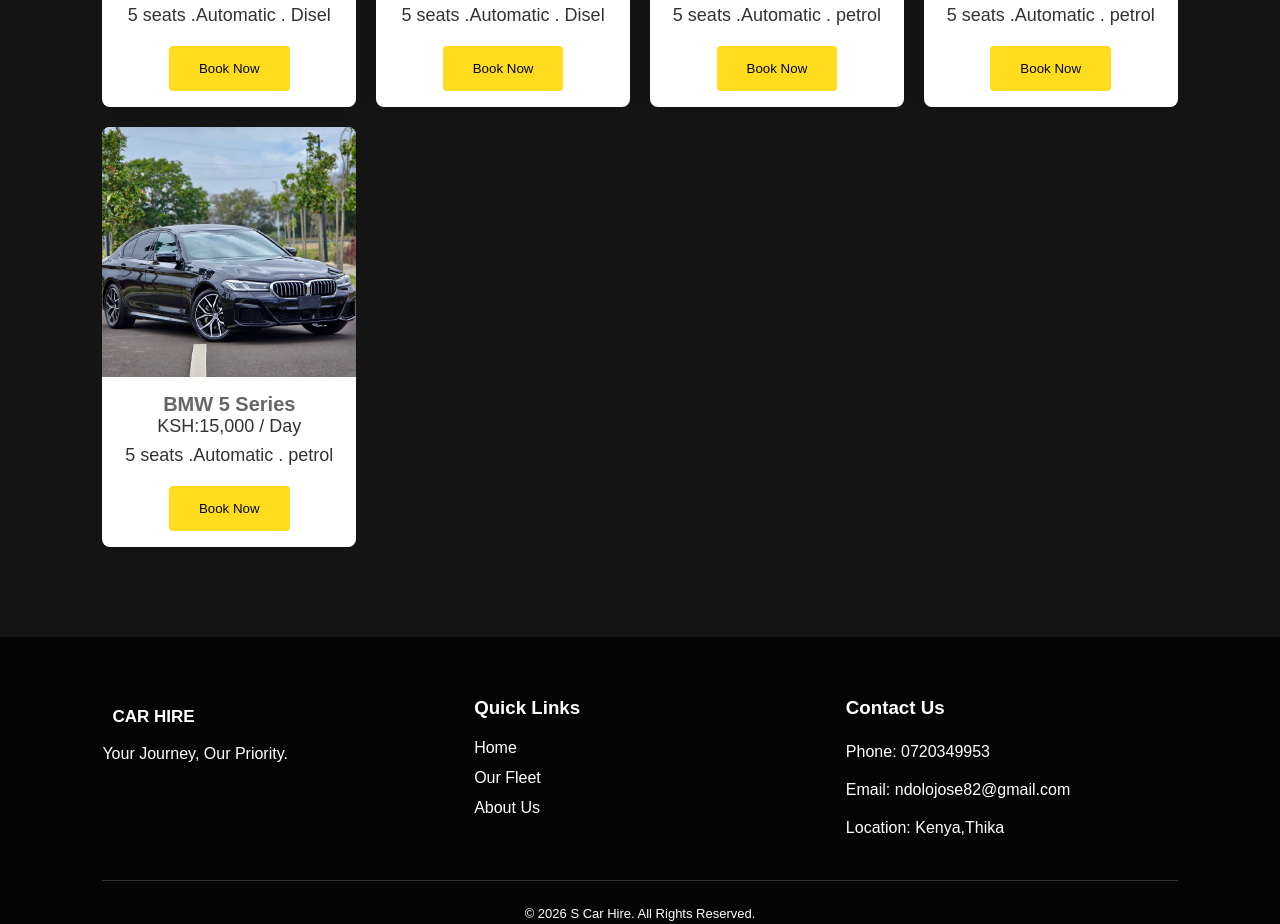
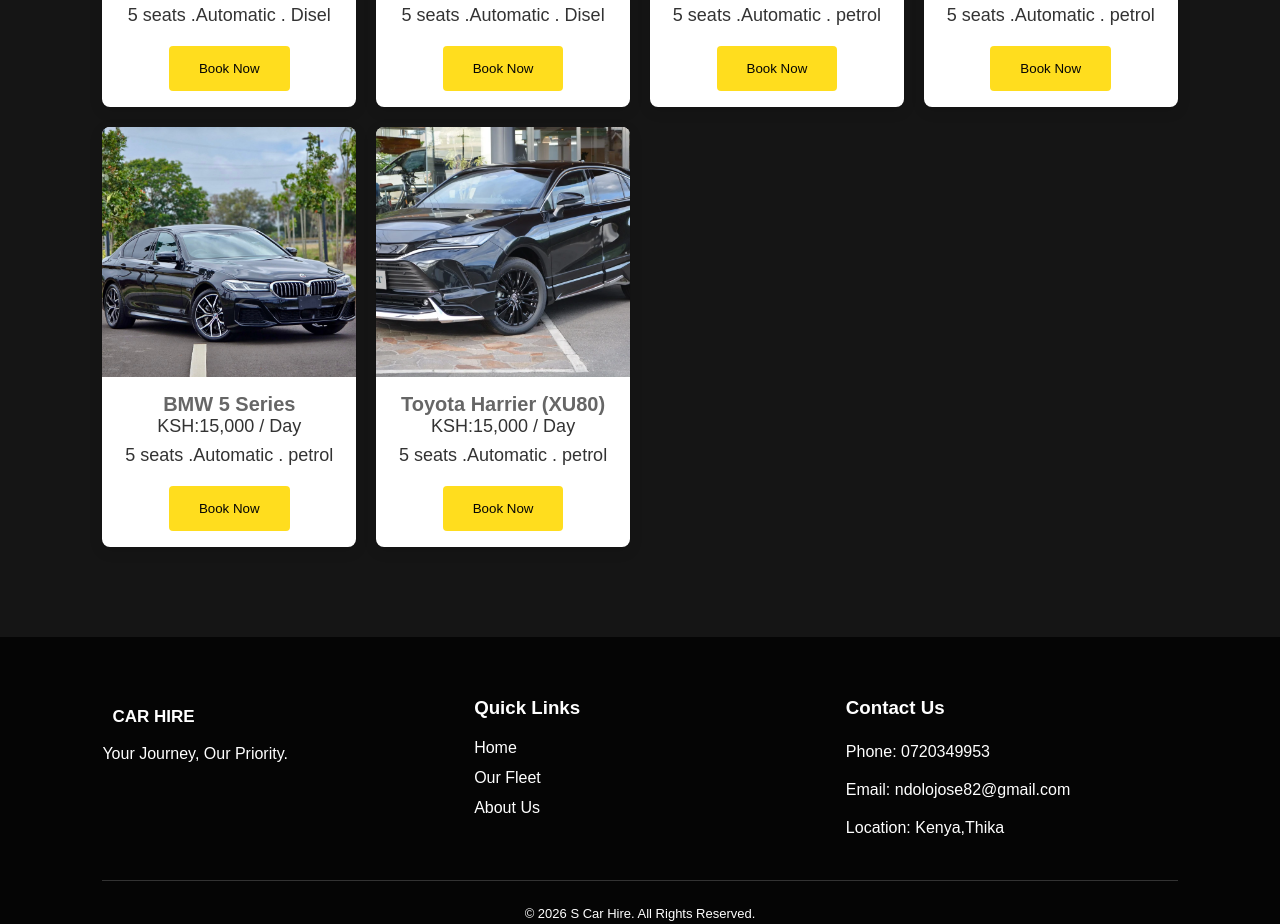
Before and after one commit to ndolojose82-coder/Car-Hire, a plain HTML site: page index.html in a window 1280 px wide. Shown: the part 2083-3007 px from the top of the page. Drawn offline with Linux system fonts and the light colour scheme.

Commit message:
second photo

```diff
--- a/index.html
+++ b/index.html
@@ -216,6 +216,20 @@
                     </figcaption>
 
                 </figure>
+
+
+               <figure class="fleet-item">
+                    <img src="./photos/harrier.webp" alt="Toyota Harrier (XU80)" loading="lazy">
+
+                    <figcaption>
+                        <h3>Toyota Harrier (XU80)</h3>
+                        <p>KSH:15,000 / Day</p>
+                        <p>5 seats .Automatic . petrol</p>
+
+                        <button class="book-now-btn">Book Now</button>
+                    </figcaption>
+
+                </figure>
             </div>
 
 
```
Also changed, not shown: photos/harrier.webp (added).
